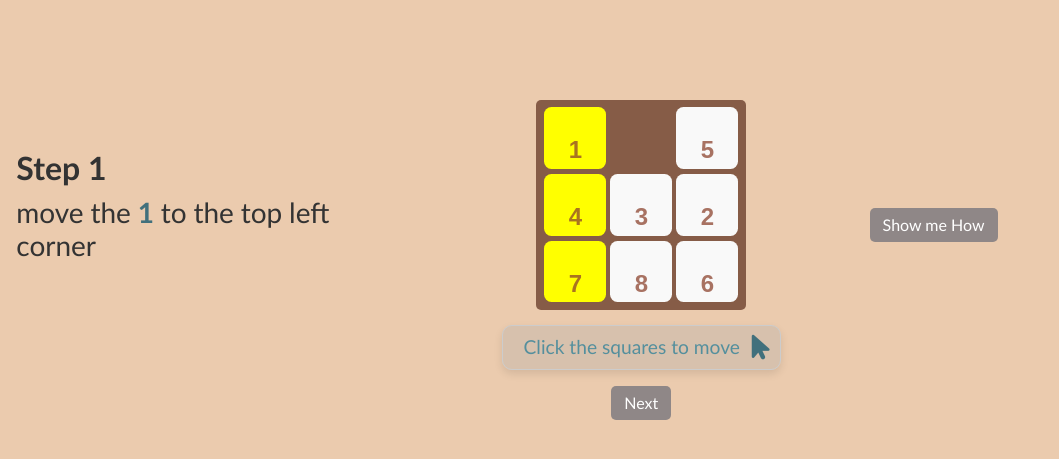
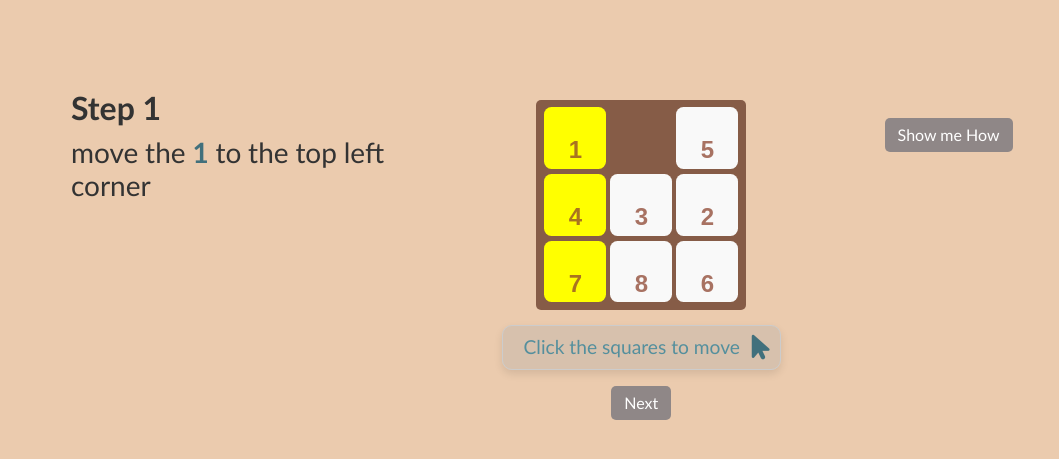
Before and after one commit to lucyhecht1/Interactive-Slide-Puzzle, a Flask app: page /learn/1 in a window 1280 px wide. Shown: the part 56-515 px from the top of the page, without its empty margins (0-1059 px from the left). Run offline with Flask 3, Linux system fonts and the light colour scheme; some libraries are stand-ins or nearby versions.

Commit message:
edits to learn pages

```diff
--- a/Sliding-Puzzle-main/static/style.css
+++ b/Sliding-Puzzle-main/static/style.css
@@ -363,3 +363,15 @@
 .no-pad{
 	margin-top: 0%;
 }
+
+.step-box{
+	margin-left: 10%;
+}
+
+.top-padding-less{
+padding-top: 20%;
+}
+
+.step-box{
+	padding-top: 20%;
+}
--- a/Sliding-Puzzle-main/templates/learn.html
+++ b/Sliding-Puzzle-main/templates/learn.html
@@ -15,9 +15,10 @@
 
 <div class="row">
     <div class="col-md-4">
+        <div class="container step-box">
         <h2> <strong>Step {{id}} </strong> </h2>
         <h3 id="description">{{ description }}</h3>
-
+    </div>
     </div>
 
     <div class="col-md-4 text-center justify-content-center align-items-center">
@@ -39,6 +40,7 @@
     </div>
 
     <div class="col-md-4">
+        <div class="container top-padding-less">
         <!--Roll down - show solution -->
         <button id="strategyButton" class="styled-button">Stack and Slide Strategy</button>
             <div id="strategy" class="strategy-container">
@@ -62,6 +64,7 @@
 
             </div>
 
+
         <br>
 
         <button id="instructionsButton" class="styled-button">Show me How</button>
@@ -82,7 +85,7 @@
                     <button id="showSolution" class="styled-button">Show Solution</button>
                 </div> -->
             </div>
-
+        </div>
     </div>
 
 </div>
```
